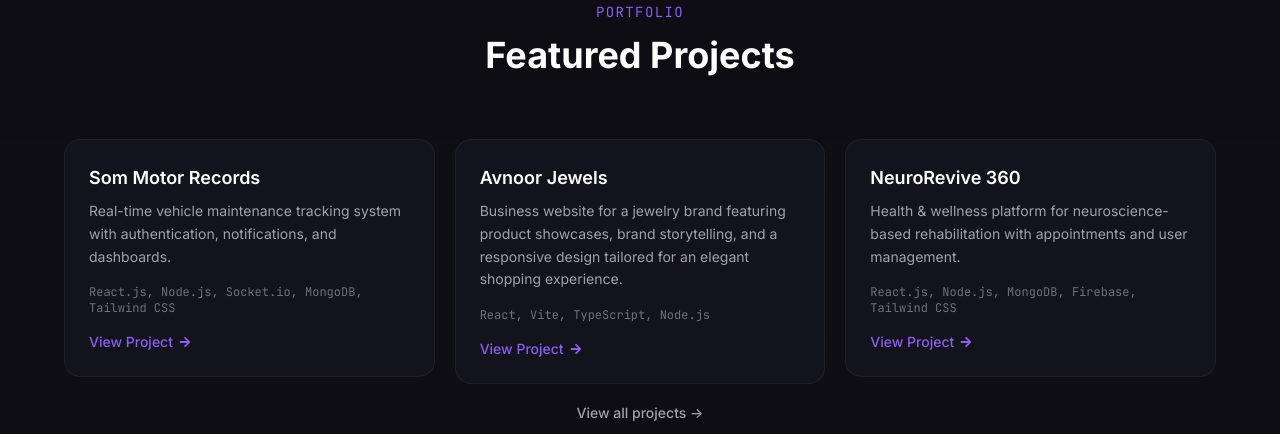
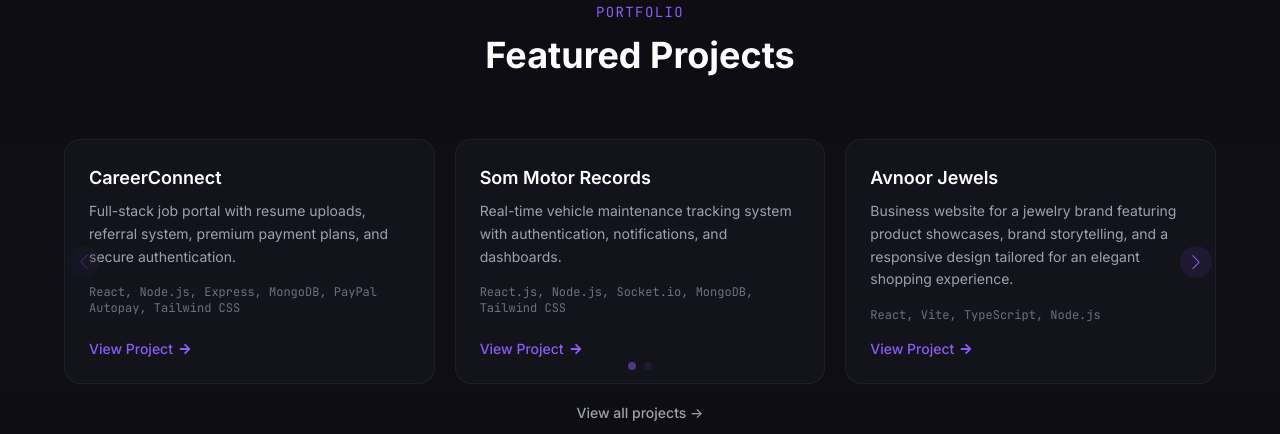
Before and after one commit to imvk01/My-Portfolio, a React (Vite) app: page / in a window 1280 px wide. Shown: the part 1640-2074 px from the top of the page. Built offline with nearby package versions, Linux system fonts and the light colour scheme.

Commit message:
Fixed (#3)

```diff
--- a/src/pages/Home.jsx
+++ b/src/pages/Home.jsx
@@ -98,6 +98,13 @@ export default function Home() {
   ];
 
   const projects = [
+    {
+      name: "CareerConnect",
+      description:
+        "Full-stack job portal with resume uploads, referral system, premium payment plans, and secure authentication.",
+      tech: "React, Node.js, Express, MongoDB, PayPal Autopay, Tailwind CSS",
+      link: "https://careerconnect-d5ob.onrender.com/",
+    },
     {
       name: "Som Motor Records",
       description: "Real-time vehicle maintenance tracking system with authentication, notifications, and dashboards.",
@@ -262,8 +269,8 @@ export default function Home() {
               className="pb-14"
             >
               {projects.map((proj, idx) => (
-                <SwiperSlide key={idx} className="!h-auto flex">
-                  <div className="glass-card p-6 hover-lift w-full flex flex-col">
+                <SwiperSlide key={idx} className="!h-auto">
+                  <div className="glass-card p-6 hover-lift w-full h-full flex flex-col">
                     <div className="flex-grow">
                       <h4 className="text-lg font-semibold mb-2 text-gray-900 dark:text-white">
                         {proj.name}
--- a/src/pages/Projects.jsx
+++ b/src/pages/Projects.jsx
@@ -54,7 +54,7 @@ export default function Projects() {
         "PayPal Autopay",
         "Tailwind",
       ],
-      live: "https://www.carrerconnect.com/",
+      live: "https://careerconnect-d5ob.onrender.com/",
       github: null,
       privateRepo: true,
     },
```
